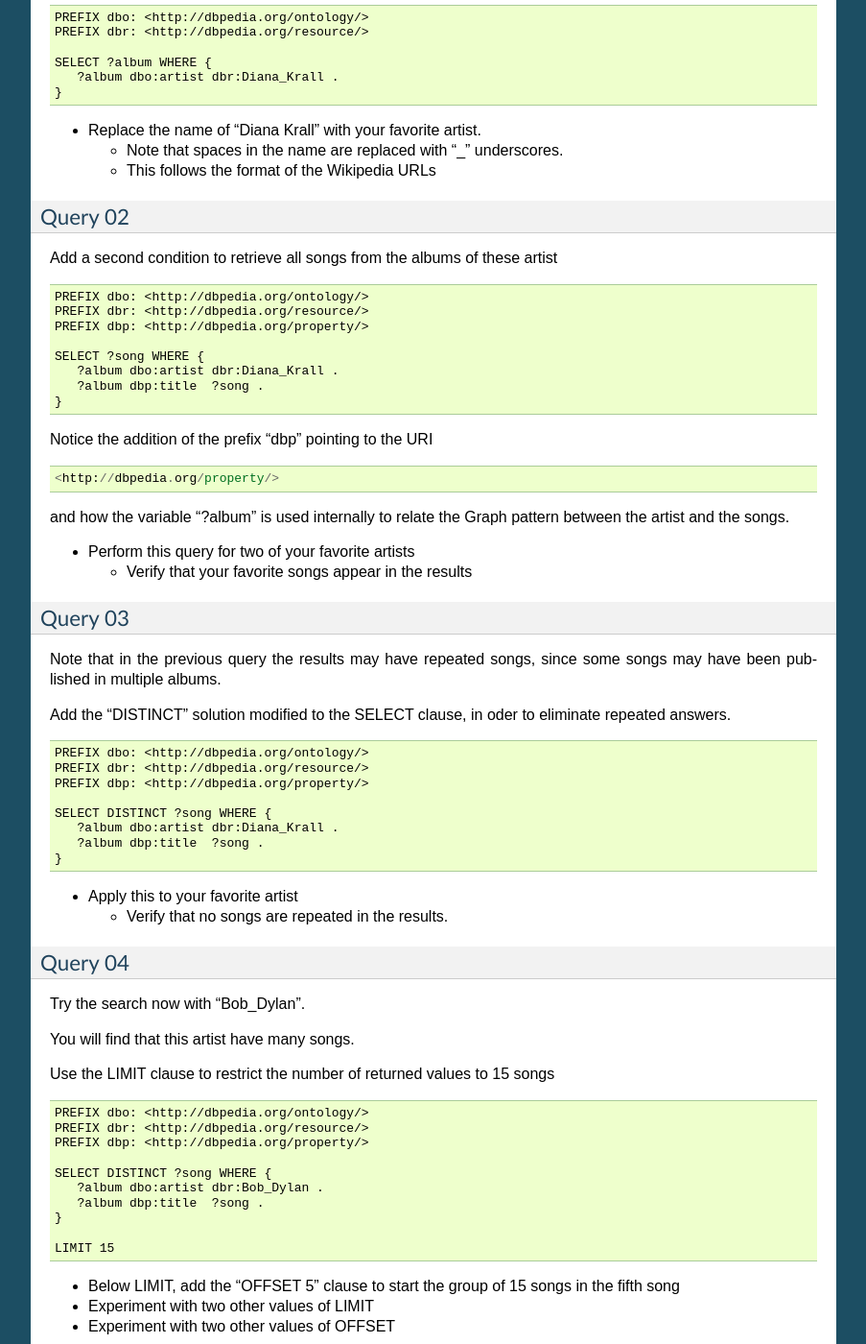
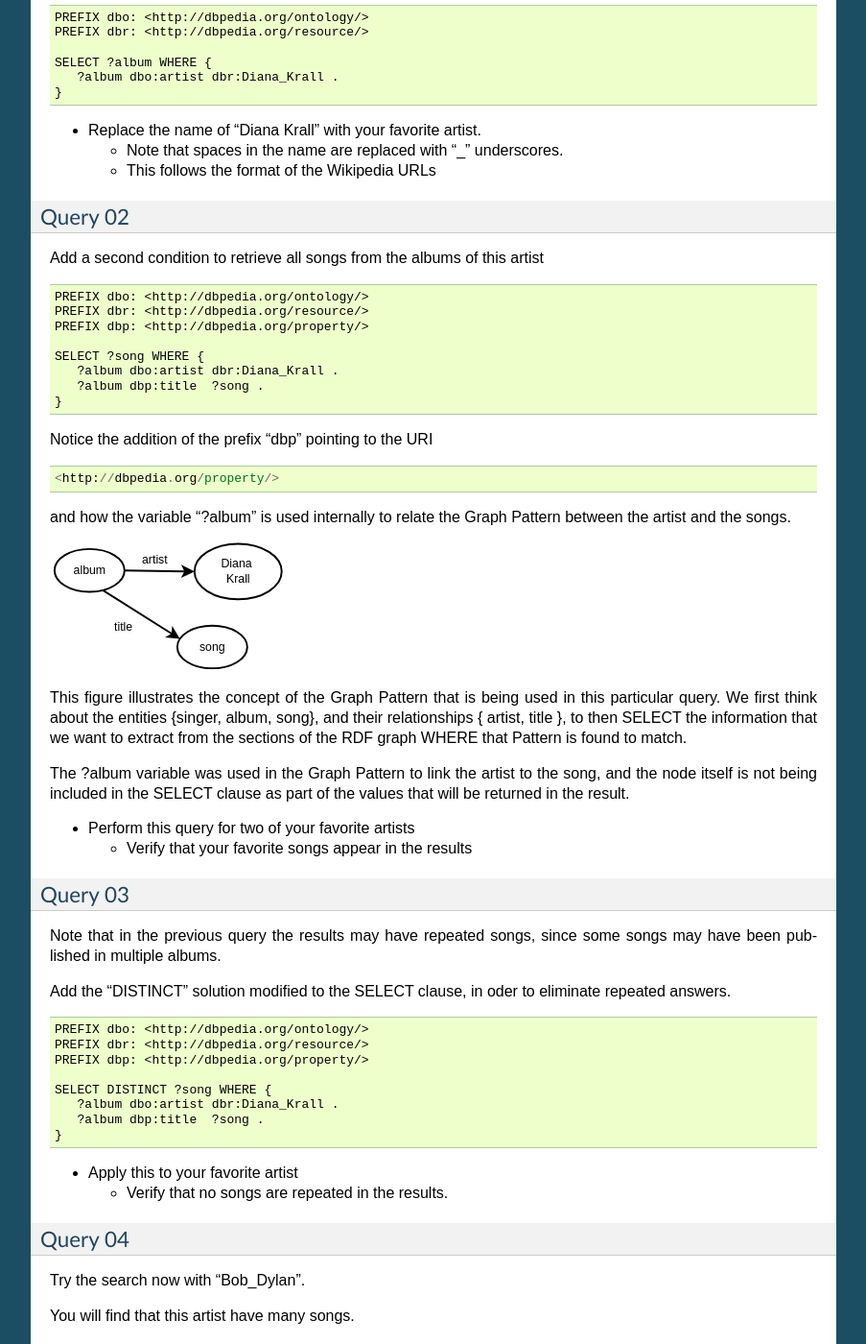
Before and after one commit to luisibanez/open-source-databases-tutorial, a Sphinx documentation site: the page built from source/SPARQL/LessonQuery.rst, in a window 1280 px wide and 1400 px high, scrolled down 795 px. Shown: the whole window at 96% size, without its empty margins (198-1101 px from the left). Built offline with Sphinx 7.4.7, drawn with Linux system fonts in a browser that asks for light colours; some of the changed text lies outside the part shown.

Commit message:
Added illustration of a Graph Pattern.

```diff
--- a/source/SPARQL/LessonQuery.rst
+++ b/source/SPARQL/LessonQuery.rst
@@ -64,7 +64,7 @@ and in the "Query Text" window, type:
 Query 02
 ~~~~~~~~
 
-Add a second condition to retrieve all songs from the albums of these artist
+Add a second condition to retrieve all songs from the albums of this artist
 
 ::
 
@@ -84,8 +84,22 @@ Notice the addition of the prefix "dbp" pointing to the URI
 
     <http://dbpedia.org/property/>
 
-and how the variable "?album" is used internally to relate the Graph pattern
+and how the variable "?album" is used internally to relate the Graph Pattern
 between the artist and the songs.
+
+.. image:: ../../images/SPARQL_GraphPattern.svg
+   :scale: 50 %
+
+This figure illustrates the concept of the Graph Pattern that is being used in
+this particular query. We first think about the entities {singer, album, song},
+and their relationships { artist, title }, to then SELECT the information that
+we want to extract from the sections of the RDF graph WHERE that Pattern is
+found to match.
+
+The ?album variable was used in the Graph Pattern to link the artist to the
+song, and the node itself is not being included in the SELECT clause as part of
+the values that will be returned in the result.
+
 
 * Perform this query for two of your favorite artists
 
@@ -163,13 +177,13 @@ Try the following query
      ?song dbo:artist dbr:Diana_Krall .
   }
 
-* Compare the results of this query with the results we obtained when using the album as part of the Graph pattern
+* Compare the results of this query with the results we obtained when using the album as part of the Graph Pattern
 
 
 Query 06
 ~~~~~~~~
 
-Find the dates in which these songs were released by using the following graph pattern.
+Find the dates in which these songs were released by using the following graph Pattern.
 
 ::
 
@@ -268,7 +282,7 @@ explicit name of a resource in a given language.
 Query 09
 ~~~~~~~~
 
-The graph patterns indicated in triplets of
+The Graph Patterns indicated in triplets of
 
 * Subject
 * Predicate
@@ -315,7 +329,7 @@ In a full query this will be
 Query 10
 ~~~~~~~~
 
-The graph patterns indicated in triplets of
+The Graph Patterns indicated in triplets of
 
 * Subject
 * Predicate
@@ -459,7 +473,7 @@ Japanesse.
 Query 14
 ~~~~~~~~
 
-When defining a Graph pattern, sometimes it is convenient to define some of the
+When defining a Graph Pattern, sometimes it is convenient to define some of the
 triplets as OPTIONAL.
 
 The following query
@@ -519,7 +533,7 @@ For example, we can see what album did not have a next one
   }
 
 The function "bound()" indicates whether a variable was associated to a value
-or not. This is equivalent to whether a match was found for the graph pattern
+or not. This is equivalent to whether a match was found for the Graph Pattern
 that included this variable. When some variables are used in OPTIONAL triplets,
 they may be "unbound" which is what the expression "!bound()" tests for.
 
```
Also changed, not shown: images/SPARQL_GraphPattern.svg (added), 1 other file.
